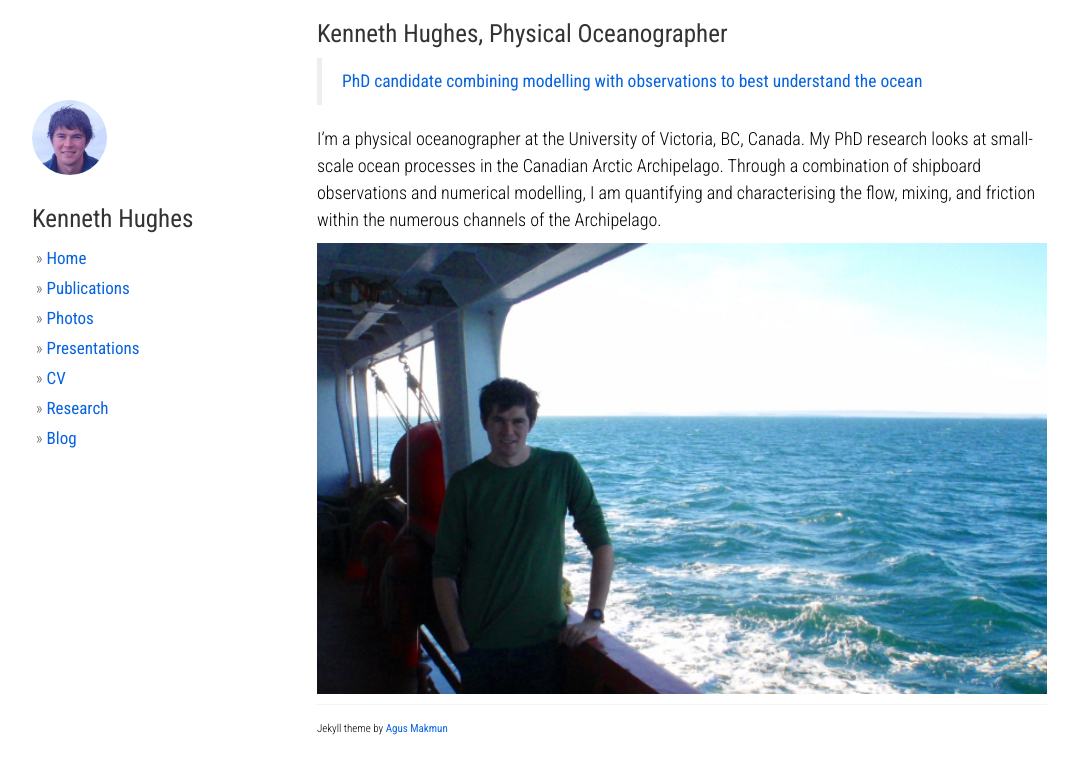
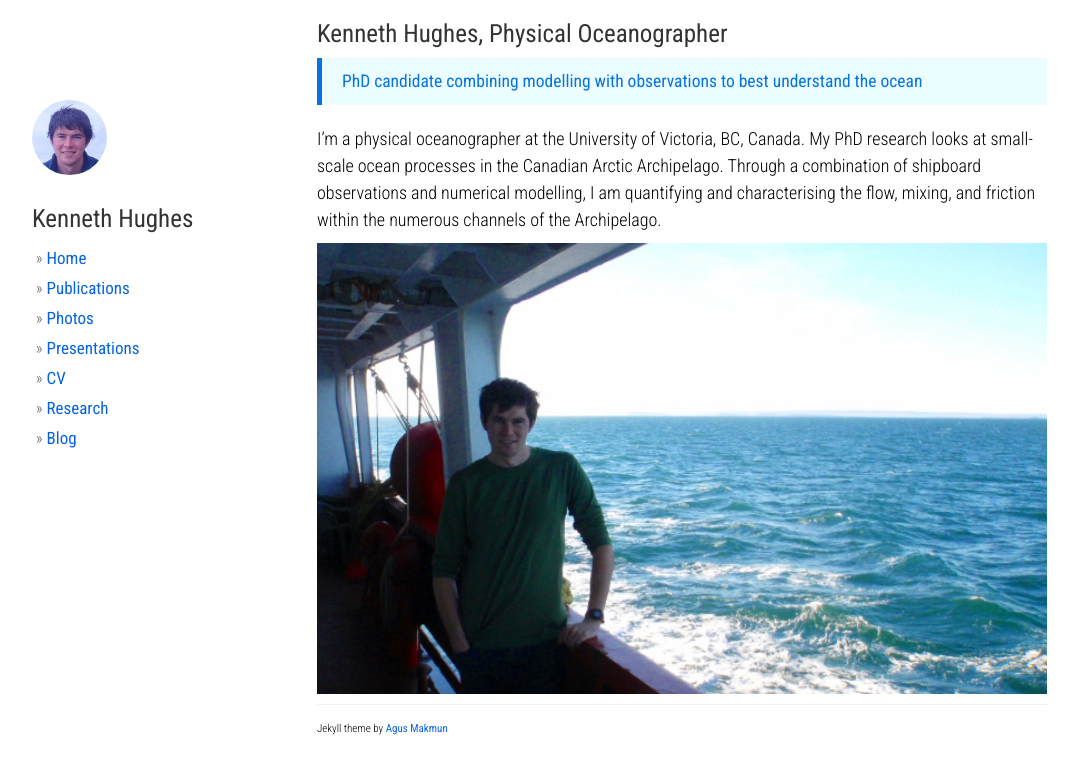
Before and after one commit to hugke729/hugke729.github.io, a Jekyll site: the page built from index.md, in a window 1280 px wide. Shown: the top 774 px of the page, without its empty margins (53-1131 px from the left). Built offline with Jekyll 4.4.1, drawn with Linux system fonts in a browser that asks for light colours; nearby versions of some CDN libraries; our own code applies the rules of GitHub Pages for plain Markdown files.

Commit message:
Improve blockquote css

```diff
--- a/static/css/main.css
+++ b/static/css/main.css
@@ -18,8 +18,10 @@ hr {
 }
 
 blockquote {
-    color: #0763df;
+    color: #0673df;
+    background-color: #ebfdff;
     font-weight: 500;
+    border-left:5px solid #0673df;
 }
 
 /**
```
